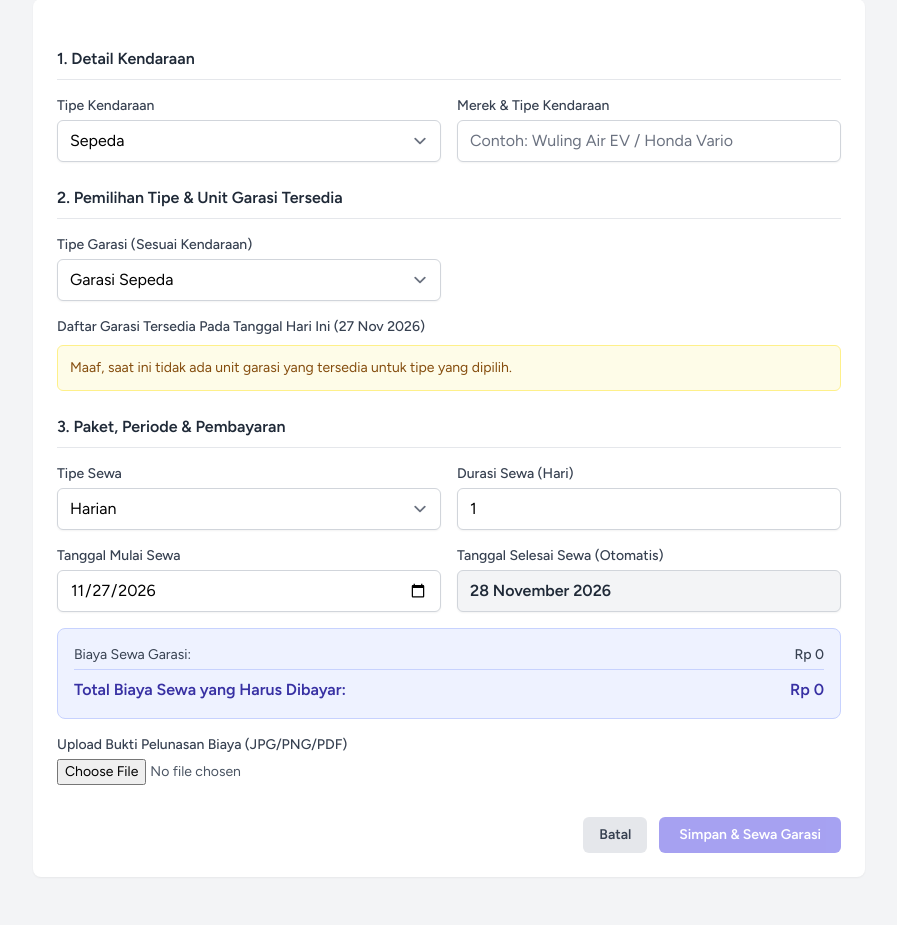
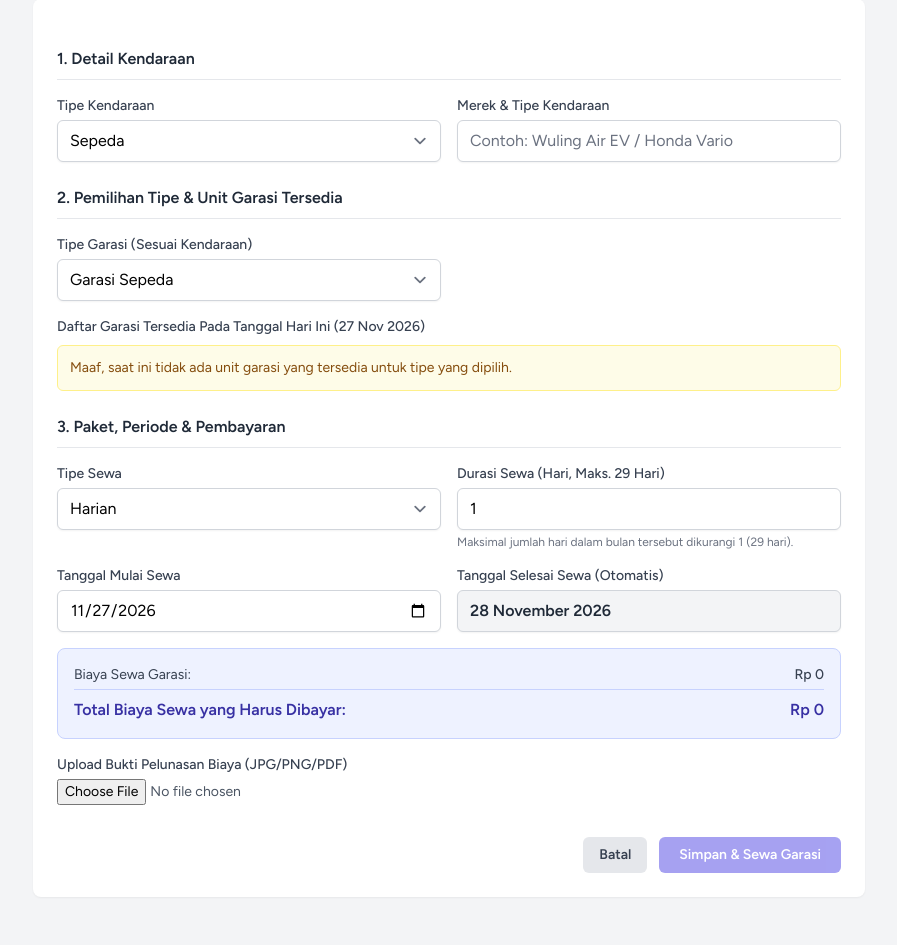
Before and after one commit to MattGabs/sistem-penyewaan-garasi, a Laravel app: page /penyewa/sewa/baru in a window 1280 px wide. Shown: the part 187-1132 px from the top of the page, without its empty margins (191-1088 px from the left). Before the commit the page ends 1066 px from the top, so only its background shows below. Run offline with Laravel 12, Linux system fonts and the light colour scheme; a user stored in the database is signed in; data comes from the database, SQL or seed files in the repository; data that the repository does not hold is empty; style sheets or scripts are compiled from the project's sources.

Commit message:
feat: enforce max 1 month for monthly rental and daysInMonth - 1 for daily rental

```diff
--- a/app/Http/Controllers/Tenant/RentalController.php
+++ b/app/Http/Controllers/Tenant/RentalController.php
@@ -6,6 +6,7 @@ use App\Http\Controllers\Controller;
 use App\Models\Garage;
 use App\Models\Payment;
 use App\Models\Rental;
+use Carbon\Carbon;
 use Illuminate\Http\Request;
 use Illuminate\Support\Facades\DB;
 
@@ -61,6 +62,12 @@ class RentalController extends Controller
             abort(403, 'Akun Anda belum diverifikasi.');
         }
 
+        $maxDaily = ($request->filled('start_date') && strtotime($request->start_date) !== false)
+            ? Carbon::parse($request->start_date)->daysInMonth - 1
+            : 30;
+
+        $maxDuration = $request->rental_type === 'bulanan' ? 1 : $maxDaily;
+
         $request->validate([
             'vehicle_type' => ['required', 'in:sepeda,sepeda_motor,mobil,mobil_listrik'],
             'plate_number' => ['nullable', 'string', 'max:20', 'required_unless:vehicle_type,sepeda'],
@@ -70,9 +77,13 @@ class RentalController extends Controller
             'garage_type' => ['required', 'in:sepeda,mobil,mobil_listrik'],
             'garage_id' => ['required', 'exists:garages,id'],
             'rental_type' => ['required', 'in:harian,bulanan'],
-            'duration' => ['required', 'integer', 'min:1', 'max:365'],
+            'duration' => ['required', 'integer', 'min:1', "max:{$maxDuration}"],
             'start_date' => ['required', 'date', 'after_or_equal:today'],
             'payment_proof' => ['required', 'file', 'mimes:jpg,jpeg,png,pdf', 'max:2048'],
+        ], [
+            'duration.max' => $request->rental_type === 'bulanan'
+                ? 'Durasi sewa bulanan maksimal 1 bulan. Jika ingin lebih lama, silakan hubungi Admin untuk perpanjangan.'
+                : "Durasi sewa harian pada bulan tersebut maksimal {$maxDaily} hari (jumlah hari dalam bulan - 1).",
         ]);
 
         // Memastikan tipe garasi sesuai dengan jenis kendaraan yang disewakan.
--- a/resources/views/tenant/rentals/create.blade.php
+++ b/resources/views/tenant/rentals/create.blade.php
@@ -50,6 +50,26 @@
                         this.syncSelectedGarage();
                     },
 
+                    get maxDailyDuration() {
+                        if (!this.startDate) return 30;
+                        const [y, m] = this.startDate.split('-').map(Number);
+                        if (!y || !m) return 30;
+                        const daysInMonth = new Date(y, m, 0).getDate();
+                        return daysInMonth - 1;
+                    },
+
+                    get maxDuration() {
+                        return this.rentalType === 'bulanan' ? 1 : this.maxDailyDuration;
+                    },
+
+                    onDurationConstraintChange() {
+                        if (this.rentalType === 'bulanan') {
+                            this.duration = 1;
+                        } else if (Number(this.duration) > this.maxDailyDuration) {
+                            this.duration = this.maxDailyDuration;
+                        }
+                    },
+
                     get filteredGarages() {
                         return this.garages.filter(g => g.type === this.garageType);
                     },
@@ -65,11 +85,15 @@
                         return this.filteredGarages.find(g => String(g.id) === String(this.selectedGarageId)) || null;
                     },
 
+                    get clampedDuration() {
+                        return Math.min(this.maxDuration, Math.max(1, Number(this.duration) || 1));
+                    },
+
                     get endDateFormatted() {
                         if (!this.startDate) return '-';
                         const [y, m, d] = this.startDate.split('-').map(Number);
                         const date = new Date(y, m - 1, d);
-                        const dur = Math.max(1, Number(this.duration) || 1);
+                        const dur = this.clampedDuration;
 
                         if (this.rentalType === 'harian') {
                             date.setDate(date.getDate() + dur);
@@ -87,7 +111,7 @@
                     get rentCost() {
                         if (!this.activeGarage) return 0;
                         const rate = Number(this.activeGarage.daily_rate);
-                        const dur = Math.max(1, Number(this.duration) || 1);
+                        const dur = this.clampedDuration;
                         return this.rentalType === 'harian'
                             ? rate * dur
                             : (rate * 25) * dur;
@@ -107,7 +131,7 @@
                         return 'Rp ' + Number(num).toLocaleString('id-ID');
                     }
                  }"
-                 x-init="onVehicleChange()">
+                 x-init="onVehicleChange(); onDurationConstraintChange()">
 
                 <form action="{{ route('tenant.rentals.store') }}" method="POST" enctype="multipart/form-data" class="space-y-6">
                     @csrf
@@ -198,20 +222,25 @@
                         <div class="grid grid-cols-1 md:grid-cols-2 gap-4">
                             <div>
                                 <label class="block text-sm font-medium text-gray-700">Tipe Sewa</label>
-                                <select name="rental_type" x-model="rentalType" class="mt-1 block w-full border-gray-300 rounded-md shadow-sm" required>
+                                <select name="rental_type" x-model="rentalType" @change="onDurationConstraintChange()" class="mt-1 block w-full border-gray-300 rounded-md shadow-sm" required>
                                     <option value="harian">Harian</option>
-                                    <option value="bulanan">Bulanan (25x Harga Harian)</option>
+                                    <option value="bulanan">Bulanan (Maks. 1 Bulan • 25x Harga Harian)</option>
                                 </select>
                             </div>
 
                             <div>
-                                <label class="block text-sm font-medium text-gray-700" x-text="rentalType === 'harian' ? 'Durasi Sewa (Hari)' : 'Durasi Sewa (Bulan)'"></label>
-                                <input type="number" name="duration" min="1" max="365" x-model="duration" class="mt-1 block w-full border-gray-300 rounded-md shadow-sm" required>
+                                <label class="block text-sm font-medium text-gray-700"
+                                       x-text="rentalType === 'harian' ? 'Durasi Sewa (Hari, Maks. ' + maxDailyDuration + ' Hari)' : 'Durasi Sewa (Bulan, Maks. 1 Bulan)'"></label>
+                                <input type="number" name="duration" min="1" :max="maxDuration" x-model="duration" :readonly="rentalType === 'bulanan'" class="mt-1 block w-full border-gray-300 rounded-md shadow-sm" :class="rentalType === 'bulanan' ? 'bg-gray-100 text-gray-600' : ''" required>
+                                <p class="text-xs text-gray-500 mt-1"
+                                   x-text="rentalType === 'harian'
+                                       ? 'Maksimal jumlah hari dalam bulan tersebut dikurangi 1 (' + maxDailyDuration + ' hari).'
+                                       : 'Sewa bulanan awal maksimal 1 bulan. Perpanjangan masa sewa dilakukan oleh Admin.'"></p>
                             </div>
 
                             <div>
                                 <label class="block text-sm font-medium text-gray-700">Tanggal Mulai Sewa</label>
-                                <input type="date" name="start_date" x-model="startDate" min="{{ now()->toDateString() }}" class="mt-1 block w-full border-gray-300 rounded-md shadow-sm" required>
+                                <input type="date" name="start_date" x-model="startDate" @change="onDurationConstraintChange()" min="{{ now()->toDateString() }}" class="mt-1 block w-full border-gray-300 rounded-md shadow-sm" required>
                             </div>
 
                             <div>
```
